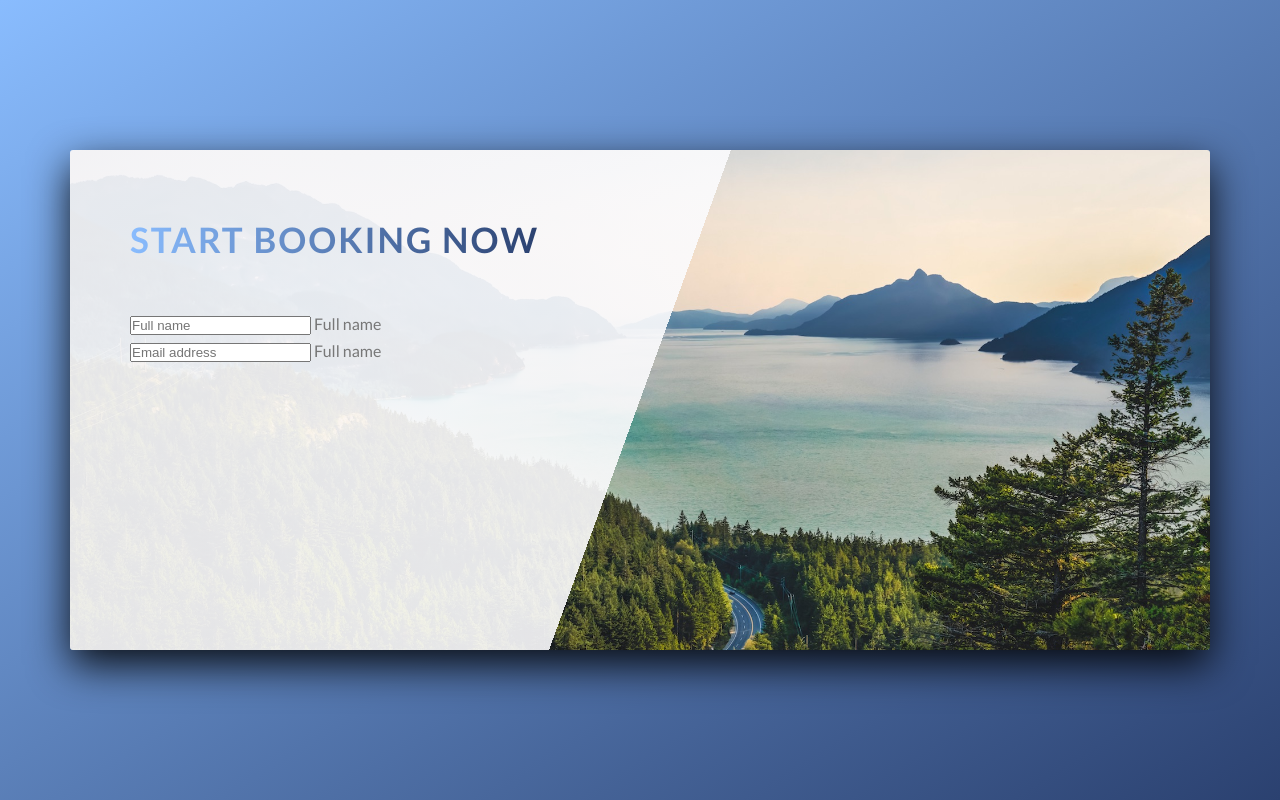
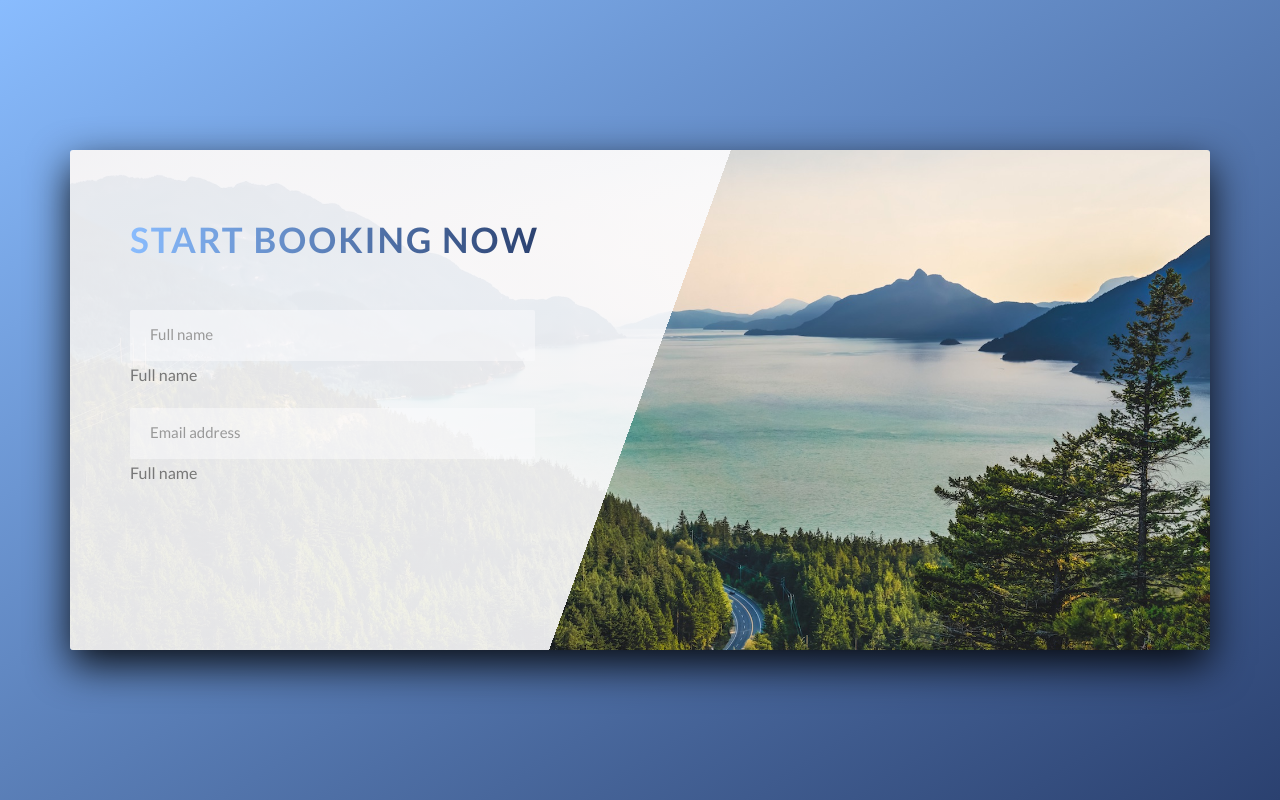
Before and after one commit to RatkoG/rocky-mountains-tour, a website: page index.html in a window 1280 px wide. Shown: the part 4518-5318 px from the top of the page. Drawn offline with Linux system fonts and the light colour scheme.

Commit message:
Style invalid form with css

```diff
--- a/sass/abstracts/_variables.scss
+++ b/sass/abstracts/_variables.scss
@@ -14,6 +14,8 @@ $color-grey-light-1: #f7f7f7;
 $color-grey-light-2: #333;
 
 $color-grey-dark:#777;
+$color-grey-dark-2:#999;
+
 $color-white:#FBFBFD;
 $color-black:#000;
 
--- a/sass/components/_form.scss
+++ b/sass/components/_form.scss
@@ -0,0 +1,39 @@
+.form {
+
+  &__group:not(:last-child) {
+    margin-bottom: 2rem;
+
+  }
+
+  &__input {
+    font-size: 1.5rem;
+    font-family: inherit;
+    color: inherit;
+    padding: 1.5rem 2rem;
+    border-radius: 2px;
+    background-color: rgba($color-white, .5);
+    border: none;
+    border-bottom: 3px solid transparent;
+    width: 90%;
+    display: block;
+
+    &:focus {
+      outline: none;
+      box-shadow: 0 1rem 2rem rgba($color-black, .1);
+      border-bottom: 3px solid $color-primary;
+    }
+
+    &:focus:invalid {
+      border-bottom: 3px solid $color-secondary-dark;
+    }
+
+    &::-webkit-input-placeholder {
+      color: $color-grey-dark-2;
+    }
+
+  }
+
+
+
+  &__label {}
+}
```
Also changed, not shown: css/style.css.
